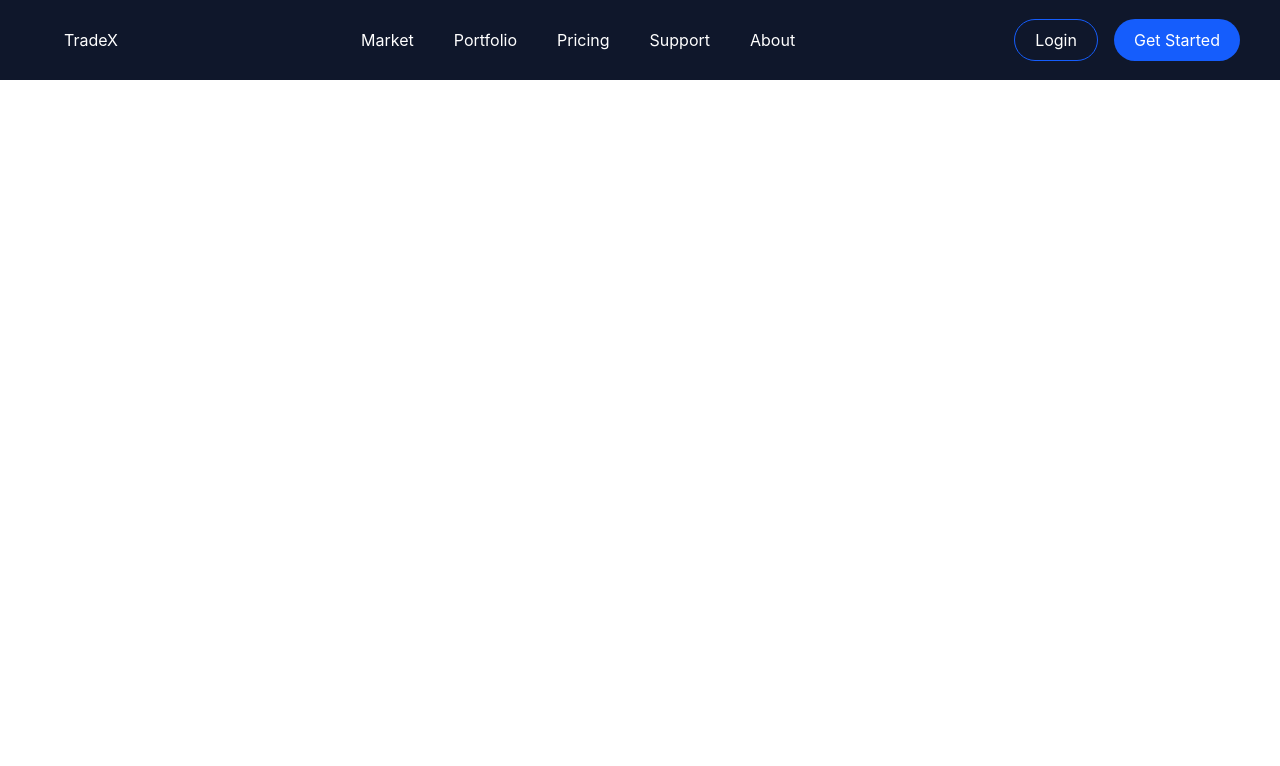
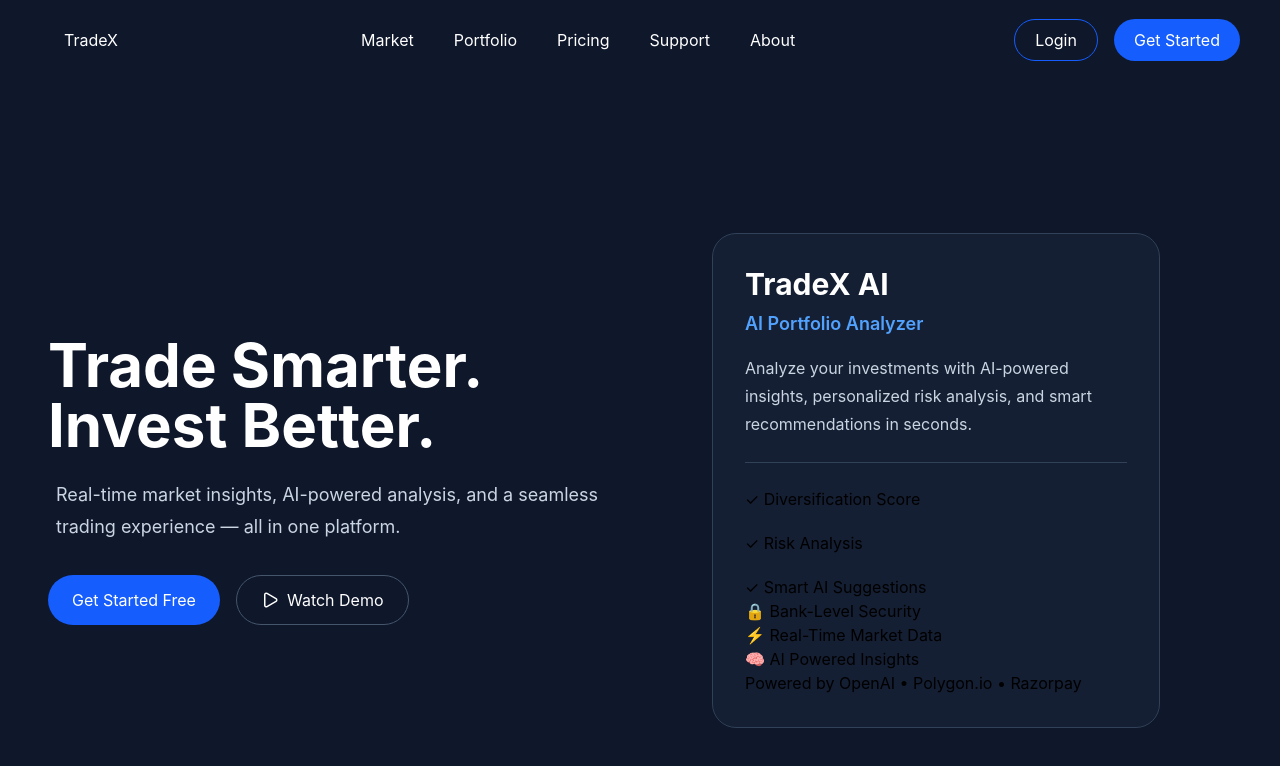
Before and after one commit to abhishek12-max/StockPilot, a React (Vite) app in the folder Frontend/vite-project/: page / in a window 1280 px wide. Shown: the top 766 px of the page. Built offline with nearby package versions, Linux system fonts and the light colour scheme.

Commit message:
Create Hero AI card sections

```diff
--- /dev/null
+++ b/Frontend/vite-project/src/components/layout/Hero.jsx
@@ -0,0 +1,61 @@
+import { Play,ShieldCheck,Brain,ChartColumnIncreasing } from "lucide-react";
+function Hero() {
+    return (
+
+      <section className="bg-slate-900 min-h-screen">
+  <div className="max-w-7xl mx-auto flex justify-between items-center min-h-screen px-12">
+    <div className="w-1/2">
+      <h1 className="text-6xl font-bold text-white">
+        Trade Smarter.
+        <br />
+        Invest Better.
+      </h1>
+       <p className="mt-6 text-lg text-slate-300 leading-8 px-2">
+  Real-time market insights, AI-powered analysis, and a
+  seamless trading experience — all in one platform.
+</p>
+         <div className="flex gap-4 mt-8">
+        <button  className="bg-blue-600 text-white px-6 py-3 rounded-full hover:bg-blue-700 transition-all duration-300 hover:scale-105"> Get Started Free</button>
+       <button className="flex items-center gap-2 border border-slate-600 text-white px-6 py-3 rounded-full hover:border-blue-500 hover:text-blue-400 transition-all duration-300">  <Play size={18} /> Watch Demo</button>
+        </div>
+    </div>
+
+      <div className="w-1/2 flex justify-center items-center">
+  <div className="w-full max-w-md bg-slate-800/50 backdrop-blur-xl border border-slate-700 rounded-3xl p-8">
+    <h2 className="text-3xl font-bold text-white">
+      TradeX AI
+      </h2>
+
+      <p className="mt-2 text-lg font-semibold text-blue-400">
+     AI Portfolio Analyzer
+     </p>
+
+       <p className="mt-4 text-slate-300 leading-7 max-w-sm">
+       Analyze your investments with AI-powered insights,
+      personalized risk analysis, and smart recommendations
+     in seconds.
+    </p>
+    <hr className="my-6 border-slate-700" />
+    <div className="space-y-5">
+      <p>✓ Diversification Score</p>
+      <p>✓ Risk Analysis</p>
+      <p>✓ Smart AI Suggestions</p>
+    </div>
+
+    <div>
+      <p>🔒 Bank-Level Security</p>
+      <p>⚡ Real-Time Market Data</p>
+      <p>🧠 AI Powered Insights</p>
+    </div>
+
+    <p>Powered by OpenAI • Polygon.io • Razorpay</p>
+  </div>
+</div>
+
+  </div>
+</section>
+
+     );
+}
+
+export default Hero;
--- a/Frontend/vite-project/src/pages/Home.jsx
+++ b/Frontend/vite-project/src/pages/Home.jsx
@@ -1,10 +1,10 @@
+import Hero from "../components/layout/Hero";
 import Navbar from "../components/layout/Navbar"
 function Home() {
     return (
         <div>
-            <Navbar >
-
-            </Navbar>
+            <Navbar/>
+               <Hero/>
 
         </div>
      );
```
